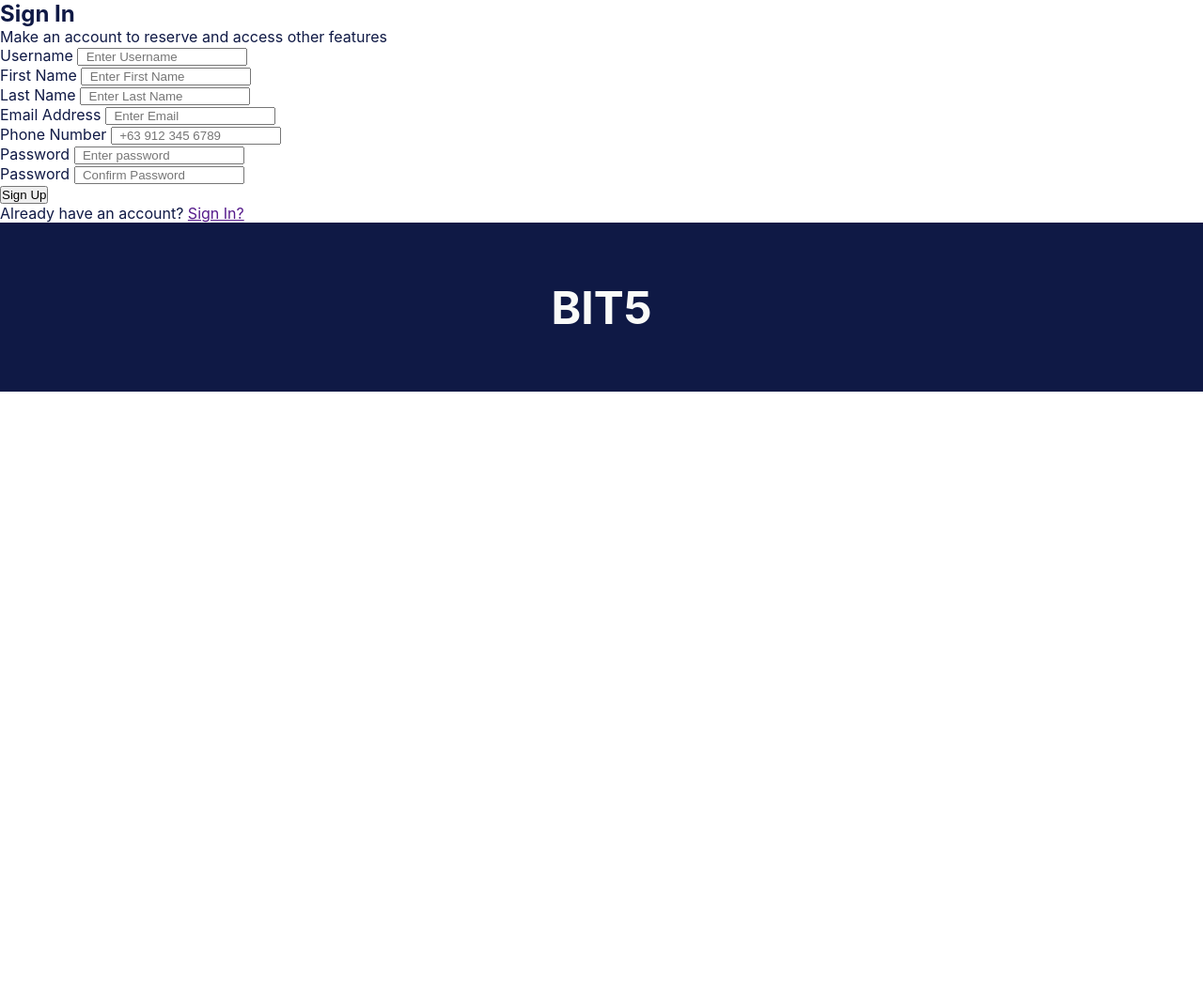
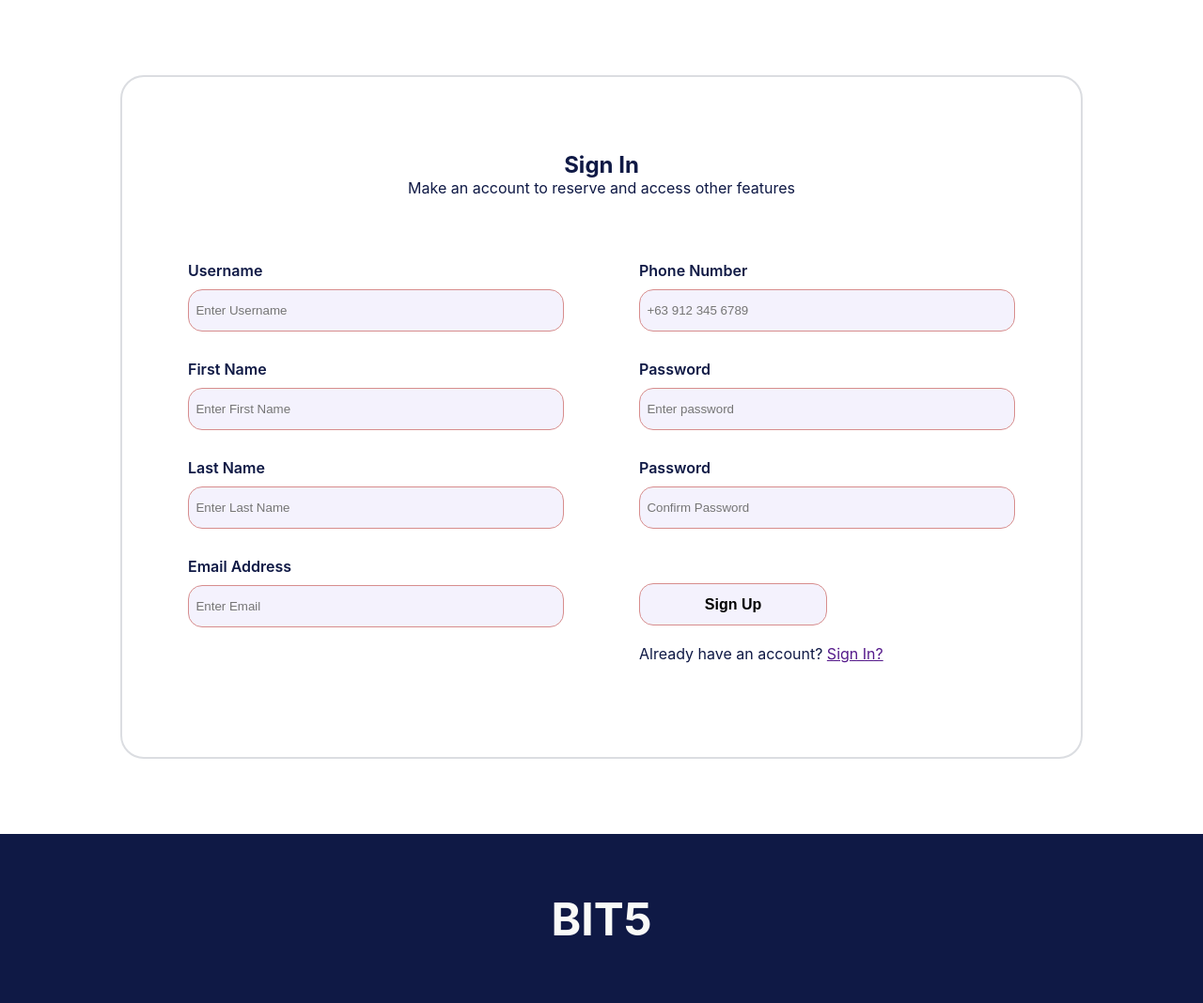
Before and after one commit to phosrei/DaguDorms, a PHP site: page /Sign-Up.html in a window 1280 px wide. Shown: the part 52-1120 px from the top of the page at 94% size. Before the commit the page ends 469 px from the top, so only its background shows below. Run offline with PHP 8.4, Linux system fonts and the light colour scheme; some web fonts are replaced.

Commit message:
Update style.css

```diff
--- a/style.css
+++ b/style.css
@@ -427,3 +427,116 @@ input[type="search"]::-webkit-search-cancel-button {
   margin-top: auto;
   align-self: flex-end;
 }
+
+.login-box{
+  display: flex;
+  border: 2px solid #DBDDE1;
+  border-radius: 25px;
+  width: 80%;
+  gap: 16px;
+  margin: 16px 0;
+  align-self: center;
+  margin-top: 80px;
+  margin-bottom: 80px;
+  flex-direction: column;
+
+}
+
+.sign-in{
+  display: flex;
+  flex: 1;
+  flex-direction:column;
+  align-items: center;
+  justify-content: top;
+  padding: 19px 0 12px 0;
+  margin-top: 60px;
+  margin-bottom: 30px;
+}
+
+.column{
+  display: flex;
+  align-content: center;
+  justify-content: center;
+  gap: 80px;
+}
+.form-box{
+  display: inline-block;
+
+
+}
+.layout{
+  display: flex;
+  justify-content:flex-start;
+  padding-top: 10px;
+  padding-bottom: 10px;
+
+}
+
+.form-box .layout{
+  display: flex;
+  margin-bottom: 10px;
+  flex-direction: column;
+  font-weight: 600;
+
+}
+
+.form-box .username, .Fname, .Lname, .email{
+  height: 45px;
+  width: 400px;
+  border: 1px solid #d78d8d;
+  border-radius: 15px;
+  margin-top: 10px;
+  background-color: rgb(244, 242, 253);
+}
+
+.form-box2{
+  display: inline-block;
+
+
+}
+.layout{
+  display: flex;
+  justify-content:flex-start;
+  padding-top: 10px;
+  padding-bottom: 10px;
+
+}
+
+.form-box2 .layout{
+  display: flex;
+  margin-bottom: 10px;
+  flex-direction: column;
+  font-weight: 600;
+
+}
+
+.form-box2 .Pnumber, .pass, .Cpass{
+  height: 45px;
+  width: 400px;
+  border: 1px solid #d78d8d;
+  border-radius: 15px;
+  margin-top: 10px;
+  background-color: rgb(244, 242, 253);
+}
+
+.Sign-up{
+  margin-top: 38px;
+  margin-bottom: 20px;
+
+}
+.btn{
+  height: 45px;
+  width: 200px;
+  border: 1px solid #d78d8d;
+  border-radius: 15px;
+  margin-top: 10px;
+  background-color: rgb(244, 242, 253);
+  font-weight: 550;
+  font-size: medium;
+}
+
+
+.form-box, .form-box2{
+  padding-bottom: 100px;
+
+}
```
